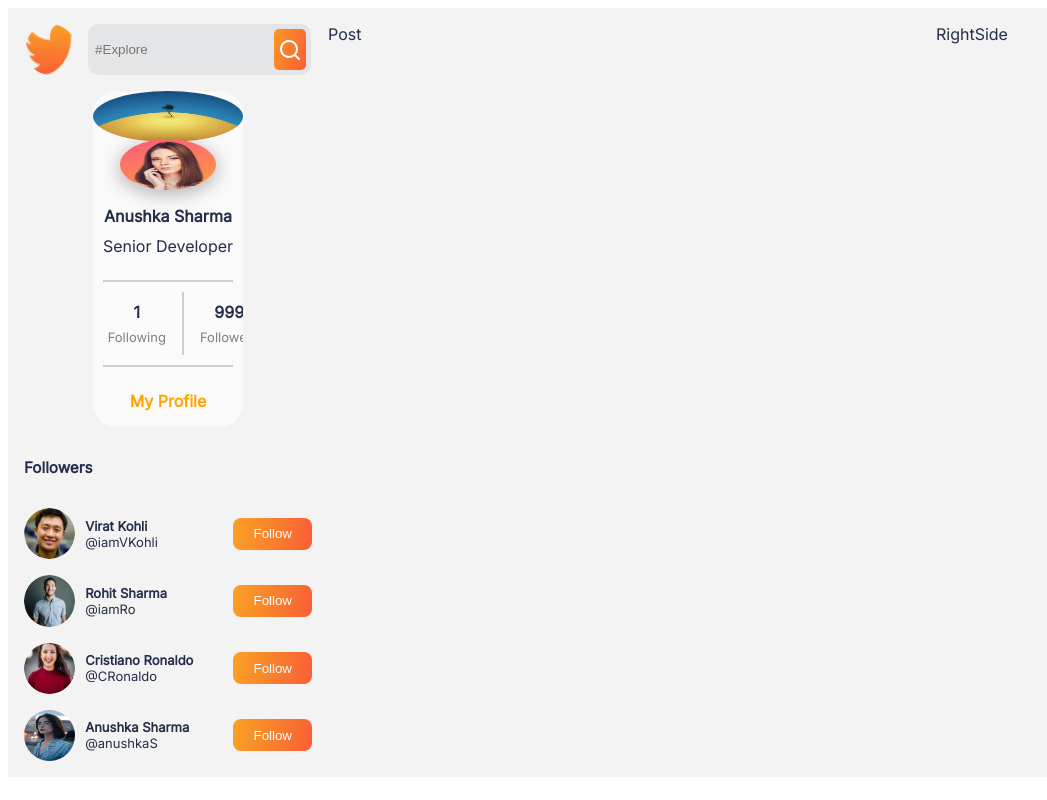
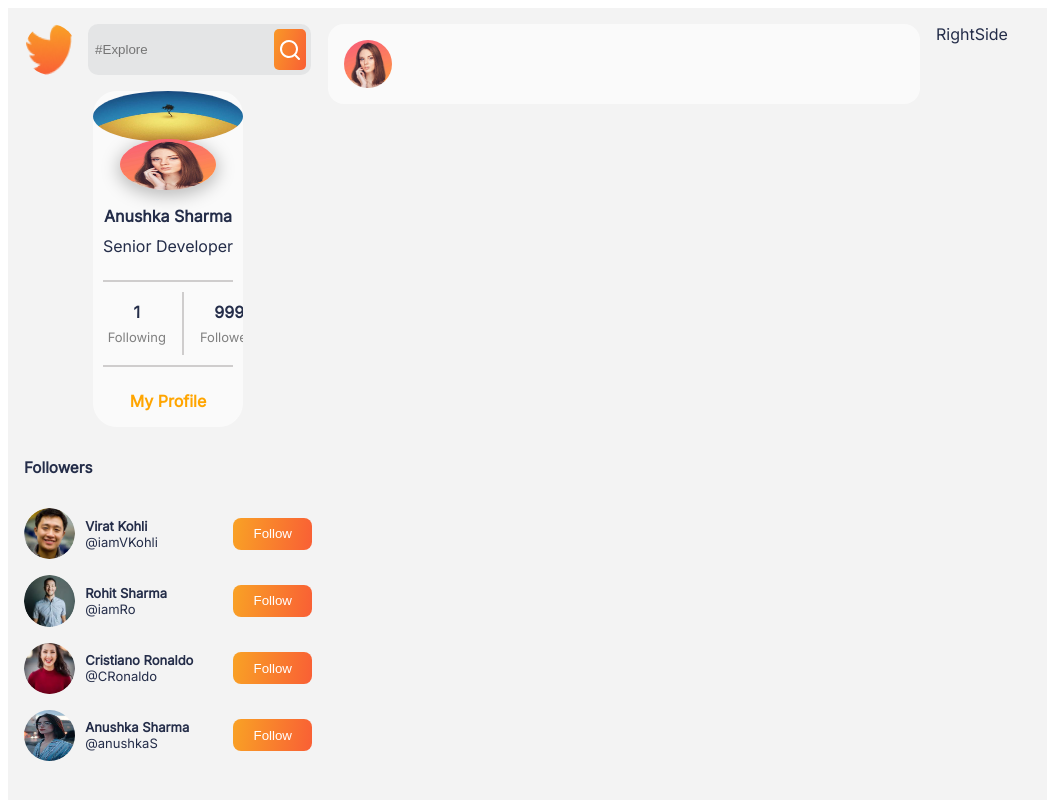
Before and after one commit to LearnByProject/Socio, a React (Create React App) app: page / in a window 1280 px wide. Shown: the top 800 px of the page, without its empty margins (0-1047 px from the left). Built offline with nearby package versions, Linux system fonts and the light colour scheme.

Commit message:
Home.jsx Created

```diff
--- a/src/Pages/Home/Home.jsx
+++ b/src/Pages/Home/Home.jsx
@@ -1,11 +1,12 @@
 import React from 'react'
 import './Home.css'
 import Profileside from '../../components/Profileside/Profileside'
+import Postside from '../../components/Postside/Postside'
 const Home = () => {
   return (
     <div className='Home'>
         <Profileside/>
-        <div className="postside">Post</div>
+        <Postside/>
         <div className="rightside">RightSide</div>
     </div>
   )
```
